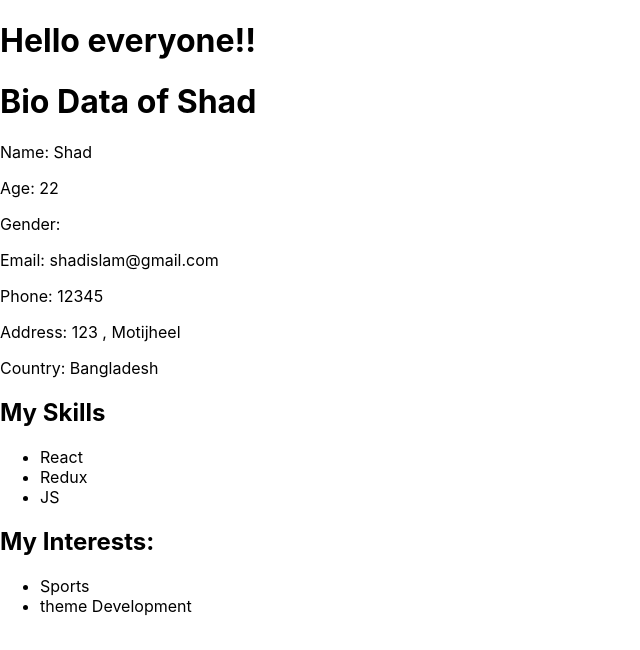
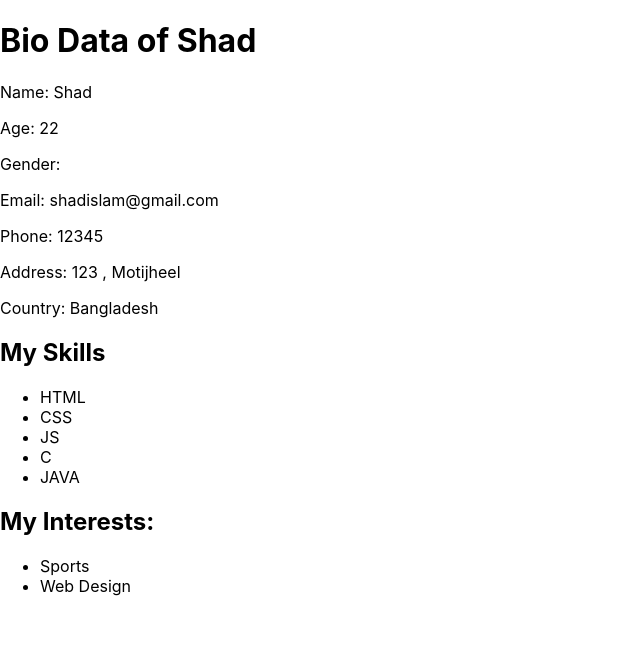
Before and after one commit to Shad-Islam/React-Practice, a React (Create React App) app: page / in a window 1280 px wide. Shown: the top 650 px of the page, without its empty margins (0-640 px from the left). Built offline with nearby package versions, Linux system fonts and the light colour scheme.

Commit message:
props drilling complete

```diff
--- a/src/App.js
+++ b/src/App.js
@@ -1,12 +1,25 @@
 import "./App.css";
-import { Test } from "./components/test";
 import { BioData } from "./components/BioData";
+import PersonalInfo from "./components/PersonalInfo";
+import SkillSection from "./components/SkillSection";
+import InterestSection from "./components/InterestSection";
 
 function App() {
   return (
     <>
-      <Test name="everyone" />
-      <BioData />
+      <BioData>
+        <PersonalInfo
+          name="Shad"
+          age={22}
+          grnder="male"
+          email="shadislam@gmail.com"
+          phone="12345"
+          address="123 , Motijheel"
+          country="Bangladesh"
+        />
+        <SkillSection skills={["HTML", "CSS", "JS",'C',"JAVA"]} />
+        <InterestSection interests={["Sports", "Web Design"]} />
+      </BioData>
     </>
   );
 }
--- a/src/components/BioData.jsx
+++ b/src/components/BioData.jsx
@@ -1,23 +1,5 @@
-import PersonalInfo from "./PersonalInfo";
-import SkillSection from "./SkillSection";
-import InterestSection from "./InterestSection";
-
 function BioData(props) {
-  return (
-    <>
-      <PersonalInfo
-        name="Shad"
-        age={22}
-        grnder="male"
-        email="shadislam@gmail.com"
-        phone="12345"
-        address="123 , Motijheel"
-        country="Bangladesh"
-      />
-      <SkillSection skills={["React", "Redux", "JS"]} />
-      <InterestSection interests={["Sports", "theme Development"]} />
-    </>
-  );
+  return <>{props.children}</>;
 }
 
 export { BioData };
```
